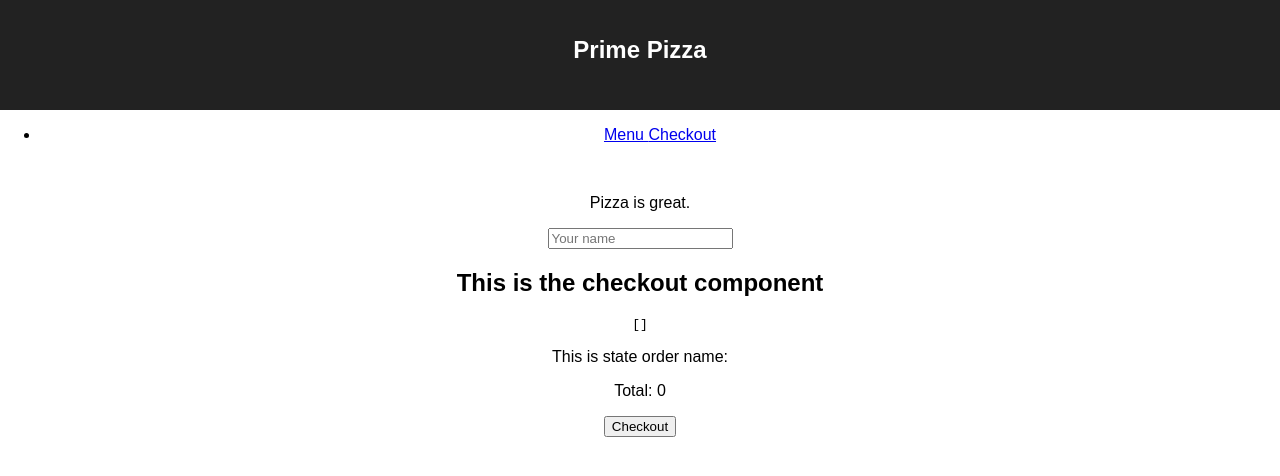
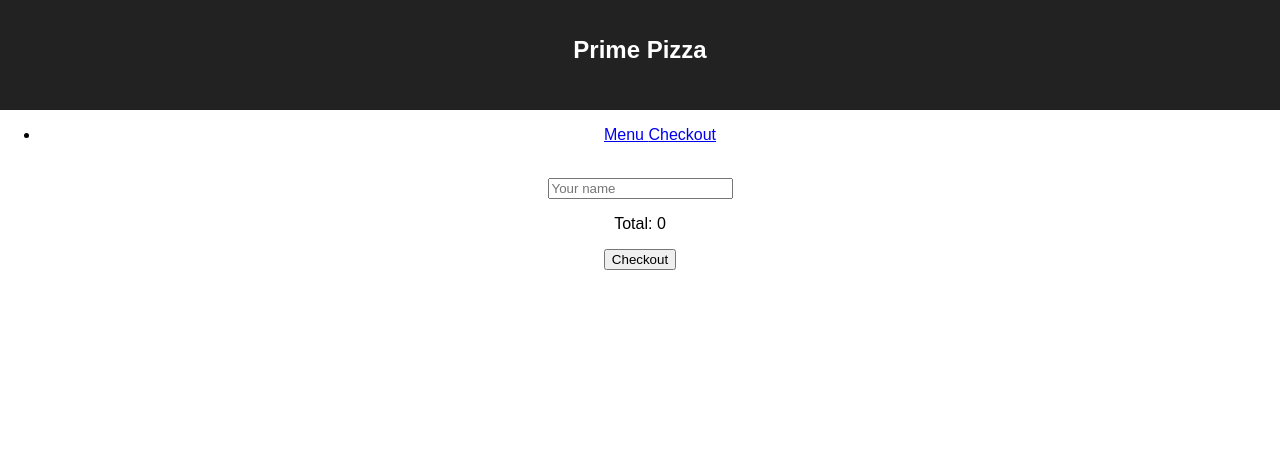
Before and after one commit to AirNationOfTibet/pizza-parlor, a React (Create React App) app: page /checkout in a window 1280 px wide. Shown: the top 476 px of the page. Built offline with nearby package versions, Linux system fonts and the light colour scheme.

Commit message:
formatting

```diff
--- a/src/components/App/App.js
+++ b/src/components/App/App.js
@@ -26,7 +26,6 @@ class App extends Component {
         </nav>
 
         <br/>
-        <p>Pizza is great.</p>
 
         <Route exact path="/menu" component={Menu}/>
         <Route path="/checkout" component={Checkout}/>
--- a/src/components/App/Checkout/Checkout.js
+++ b/src/components/App/Checkout/Checkout.js
@@ -1,7 +1,19 @@
 import React, { Component } from 'react';
 import { connect } from 'react-redux';
-import PizzaItem from '../Menu/pizzaItem';
 import { Link} from 'react-router-dom';
+import { withStyles } from 'material-ui/styles';
+import Card, { CardActions, CardContent } from 'material-ui/Card';
+import Button from 'material-ui/Button';
+import Typography from 'material-ui/Typography';
+import Paper from 'material-ui/Paper';
+
+const style = {
+    height: 60,
+    width: 220,
+    margin: 10,
+    textAlign: 'center',
+    display: 'inline-block',
+  };
 
 class Checkout extends Component {
     constructor(props) {
@@ -24,8 +36,6 @@ class Checkout extends Component {
         this.setState({
             order_total: totalOrder
         });
-
-
     }
 
    handleSubmit  = () => {
@@ -49,25 +59,15 @@ class Checkout extends Component {
 
     render() {
         let pizzaCheckout = this.props.reduxState.currentOrder.map((pizza) => {
-            return <h2 key={pizza.pizza.id}>{pizza.pizza.name}<span>{pizza.pizza.cost}</span> {pizza.orders}</h2>
+            return <Paper style={style}><p key={pizza.pizza.id}>{pizza.orders} {pizza.pizza.name}, unit price: {pizza.pizza.cost} </p></Paper>
         })
 
         return (
             <div>
-
-                <input type="text" onChange={this.handleChange('customer_name')} placeholder="Your name"></input>
-                <h2>This is the checkout component</h2>
-                <pre>{JSON.stringify(this.props.reduxState.currentOrder)}</pre>
-                <p>This is state order name: {this.state.customer_name}</p>
-
-                {pizzaCheckout}
+                <div><input type="text" onChange={this.handleChange('customer_name')} placeholder="Your name"></input></div>
+                <div>{pizzaCheckout}</div>
                 <div><p>Total: {this.state.order_total}</p></div>
                 <div><button onClick={this.handleSubmit}>Checkout</button></div>
-
-
-
-
-
             </div>
         )
     }
--- a/src/components/App/Menu/Menu.js
+++ b/src/components/App/Menu/Menu.js
@@ -52,11 +52,6 @@ console.log( pizzaArr)
 
 
             <div>
-                {/* <button onClick={()=>this.submitPizza(pizzaArr)}>submit pizza</button> */}
-                <pre>{JSON.stringify(this.props.reduxState)}</pre>
-
-            {/* <button onClick={()=>this.handleClickPlus()}>+ order</button>
-            <button onClick={()=>this.handleClickMinus()}>- order</button> */}
             {pizzaArr}
         </div>
         )
--- a/src/components/App/Menu/pizzaItem.js
+++ b/src/components/App/Menu/pizzaItem.js
@@ -14,26 +14,20 @@ class PizzaItem extends Component {
 
     handleClickPlus = () => {
         this.state.orderSize = this.state.orderSize + 1
-    //     console.log( this.state.orderSize)
-    //     this.props.dispatch({ type: 'MINUS_PIZZA',
-    //     payload: {pizza: pizza,
-    //         orders:  this.state.orderSize}
-    //    });
        this.setState({
         orderSize: this.state.orderSize
 
     })
-    // console.log(this.state)
+
       }
       handleClickMinus = () => {
+          if (this.state.orderSize > 0) {
         this.state.orderSize = this.state.orderSize - 1
-    //     this.props.dispatch({ type: 'MINUS_PIZZA',
-    //     payload: {pizza: pizza,
-    //         orders:  this.state.orderSize}
-    //    });
+
         this.setState({
             orderSize: this.state.orderSize
         })
+    }
       }
       submitPizza = (pizza)=>{
         this.props.dispatch({ type: 'MINUS_PIZZA',
```
